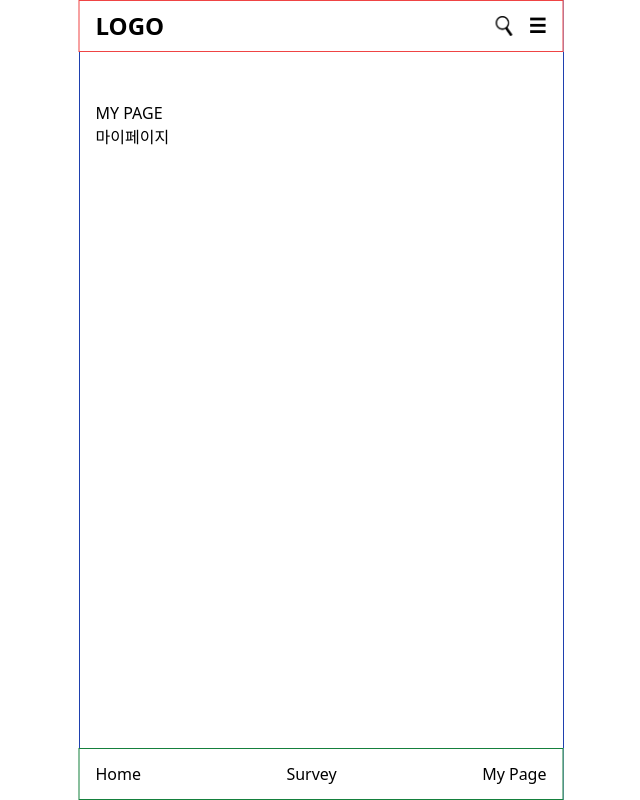
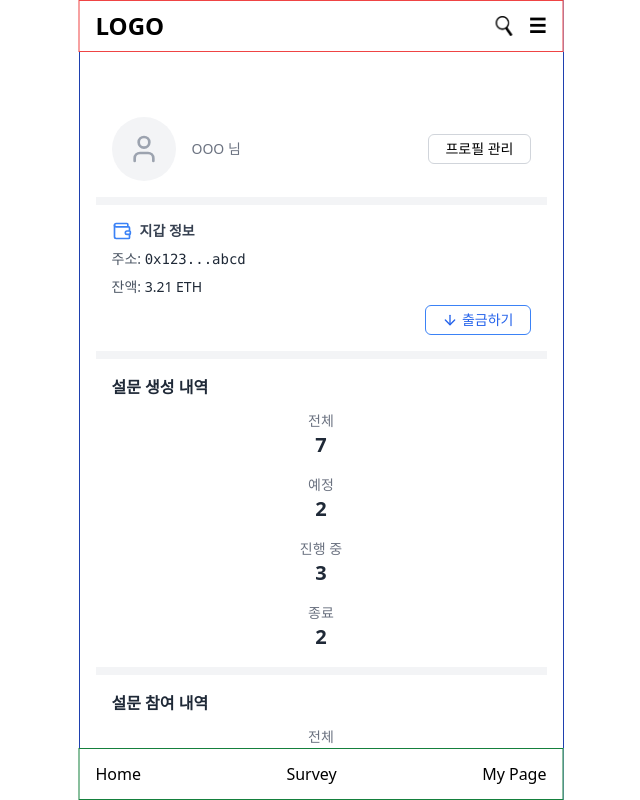
Before and after one commit to junereo/MVE_PROJECT, a Next.js app in the folder apps/tuner-user/: page /mypage in a window 1280 px wide. Shown: the top 800 px of the page, without its empty margins (319-959 px from the left). Built offline with nearby package versions, Linux system fonts and the light colour scheme; no server answers.

Commit message:
feat: 내 정보 페이지 및 컴포넌트 생성

```diff
--- a/apps/tuner-user/package.json
+++ b/apps/tuner-user/package.json
@@ -15,6 +15,7 @@
     "@tanstack/react-query": "^5.80.7",
     "axios": "^1.9.0",
     "dotenv": "^16.5.0",
+    "lucide-react": "^0.518.0",
     "next": "14.2.29",
     "react": "^18.3.1",
     "react-dom": "^18.3.1",
--- a/apps/tuner-user/src/app/auth/components/GoogleLoginButton.tsx
+++ b/apps/tuner-user/src/app/auth/components/GoogleLoginButton.tsx
@@ -3,7 +3,7 @@
 import Button from "@/components/ui/Button";
 
 export default function GoogleLoginButton() {
-  const GOOGLE_AUTH_URL = `https://accounts.google.com/o/oauth2/v2/auth?client_id=${process.env.NEXT_PUBLIC_GOOGLE_CLIENT_ID}&redirect_uri=${process.env.NEXT_PUBLIC_GOOGLE_REDIRECT_URI}&response_type=code&scope=profile email`;
+  const GOOGLE_AUTH_URL = `https://accounts.google.com/o/oauth2/v2/auth?client_id=${process.env.NEXT_PUBLIC_GOOGLE_CLIENT_ID}&redirect_uri=${process.env.NEXT_PUBLIC_GOOGLE_REDIRECT_URI}&response_type=code&scope=openid%20email%20profile`;
 
   const handleLogin = () => {
     window.location.href = GOOGLE_AUTH_URL;
--- /dev/null
+++ b/apps/tuner-user/src/app/mypage/components/SurveyStatus.tsx
@@ -0,0 +1,28 @@
+type Stat = {
+  label: string;
+  count: number;
+};
+
+export default function SurveyStats({
+  title,
+  stats,
+  grid,
+}: {
+  title: string;
+  stats: Stat[];
+  grid: string;
+}) {
+  return (
+    <div className="bg-white p-4">
+      <h2 className="text-base font-semibold text-gray-800 mb-3">{title}</h2>
+      <div className={`grid grid-cols-${grid} gap-4`}>
+        {stats.map((s) => (
+          <div key={s.label} className="text-center">
+            <p className="text-sm text-gray-500">{s.label}</p>
+            <p className="text-xl font-bold text-gray-800">{s.count}</p>
+          </div>
+        ))}
+      </div>
+    </div>
+  );
+}
--- /dev/null
+++ b/apps/tuner-user/src/app/mypage/components/UserProfile.tsx
@@ -0,0 +1,19 @@
+import { UserIcon } from "lucide-react";
+
+export default function UserProfile() {
+  return (
+    <div className="bg-white p-4 flex items-center gap-4">
+      <div className="w-16 h-16 rounded-full bg-gray-100 flex items-center justify-center">
+        <UserIcon className="text-gray-400 w-8 h-8" />
+      </div>
+      <div className="flex-1">
+        <p className="text-sm text-gray-500">OOO 님</p>
+      </div>
+      <div className="flex flex-col gap-2">
+        <button className="px-4 py-1 text-sm border border-gray-300 rounded-md hover:bg-gray-50 transition">
+          프로필 관리
+        </button>
+      </div>
+    </div>
+  );
+}
--- /dev/null
+++ b/apps/tuner-user/src/app/mypage/components/WalletInfo.tsx
@@ -0,0 +1,24 @@
+import { Wallet, ArrowDown } from "lucide-react";
+
+export default function WalletInfo() {
+  return (
+    <div className="bg-white p-4 space-y-2">
+      <div className="flex items-center gap-2">
+        <Wallet className="w-5 h-5 text-blue-500" />
+        <h3 className="text-sm font-semibold text-gray-700">지갑 정보</h3>
+      </div>
+      <p className="text-sm text-gray-600">
+        주소: <span className="font-mono text-gray-800">0x123...abcd</span>
+      </p>
+      <p className="text-sm text-gray-600">
+        잔액: <span className="text-gray-800 font-medium">3.21 ETH</span>
+      </p>
+      <div className="flex justify-end">
+        <button className="px-4 py-1 text-sm flex items-center gap-1 border border-blue-500 text-blue-600 rounded-md hover:bg-blue-50 transition">
+          <ArrowDown className="w-4 h-4" />
+          출금하기
+        </button>
+      </div>
+    </div>
+  );
+}
--- a/apps/tuner-user/src/app/mypage/page.tsx
+++ b/apps/tuner-user/src/app/mypage/page.tsx
@@ -1,8 +1,32 @@
+import UserProfile from "./components/UserProfile";
+import WalletInfo from "./components/WalletInfo";
+import SurveyStats from "./components/SurveyStatus";
+
 export default function MyPage() {
   return (
-    <div className="content">
-      <h1 className="title">MY PAGE</h1>
-      <p>마이페이지</p>
+    <div className="bg-gray-100 min-h-screen space-y-2">
+      <UserProfile />
+      <WalletInfo />
+
+      <SurveyStats
+        title="설문 생성 내역"
+        grid="4"
+        stats={[
+          { label: "전체", count: 7 },
+          { label: "예정", count: 2 },
+          { label: "진행 중", count: 3 },
+          { label: "종료", count: 2 },
+        ]}
+      />
+      <SurveyStats
+        title="설문 참여 내역"
+        grid="3"
+        stats={[
+          { label: "전체", count: 4 },
+          { label: "진행 중", count: 1 },
+          { label: "종료", count: 3 },
+        ]}
+      />
     </div>
   );
 }
```
